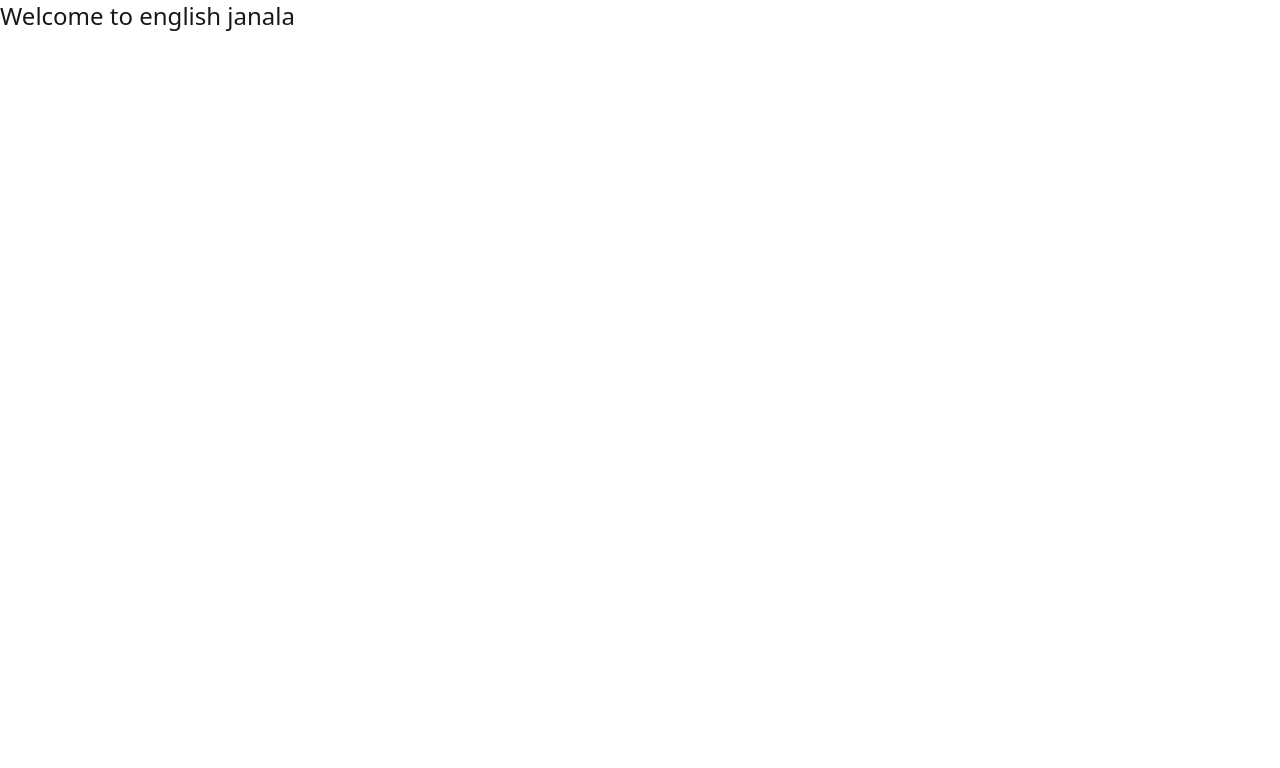
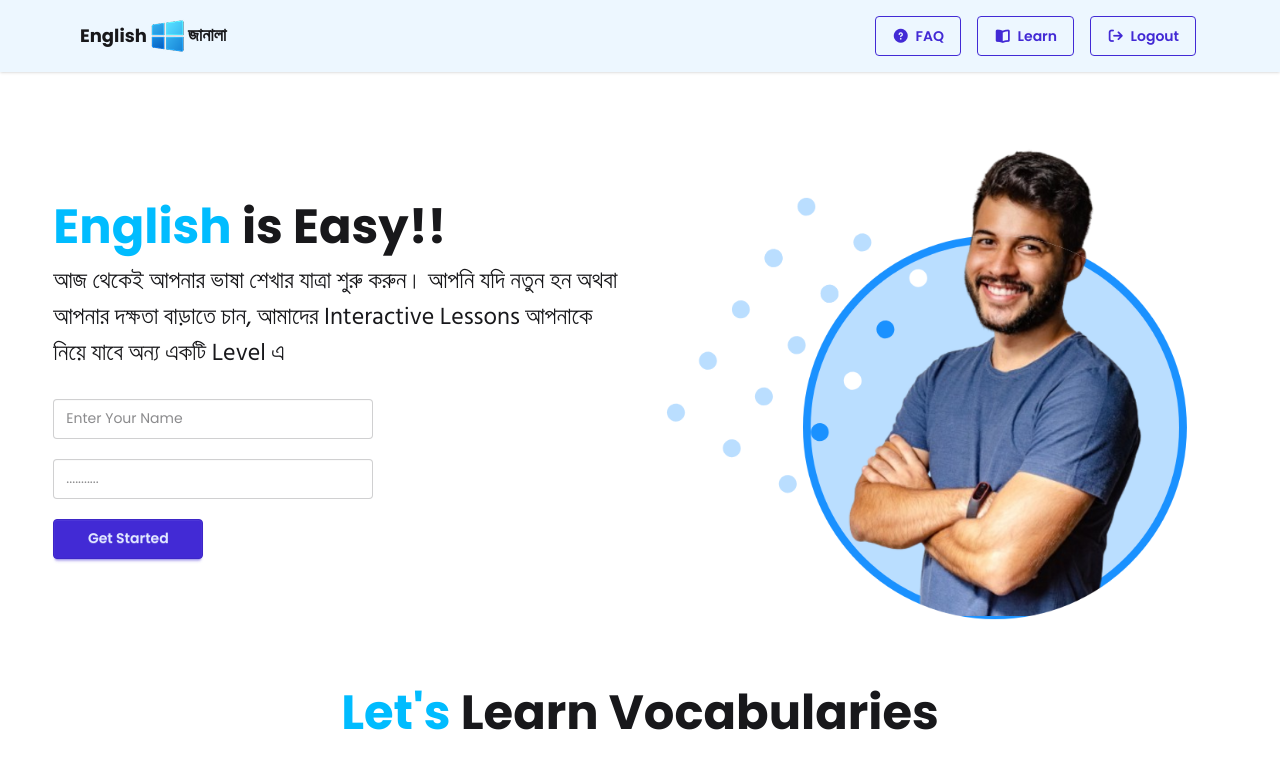
Before and after one commit to arik509/English-Janala, a plain HTML site: page index.html in a window 1280 px wide. Drawn offline with nearby package versions, Linux system fonts and the light colour scheme; no server answers.

Commit message:
Added Banner

```diff
--- a/index.html
+++ b/index.html
@@ -15,7 +15,67 @@
 </head>
 
 <body>
-    <h1 class="text-2xl">Welcome to english janala</h1>
+    <header class="">
+        <div class="navbar bg-base-100 shadow-sm bg-[#badeff42] px-[20px] lg:px-[80px]">
+            <div class="navbar-start">
+                <div class="dropdown">
+                    <div tabindex="0" role="button" class="btn btn-ghost lg:hidden">
+                        <svg xmlns="http://www.w3.org/2000/svg" class="h-5 w-5" fill="none" viewBox="0 0 24 24"
+                            stroke="currentColor">
+                            <path stroke-linecap="round" stroke-linejoin="round" stroke-width="2"
+                                d="M4 6h16M4 12h8m-8 6h16" />
+                        </svg>
+                    </div>
+                    <ul tabindex="0" class="menu menu-sm dropdown-content bg-base-100 rounded-box z-1 mt-3 w-52 p-2 shadow">
+                        <li><a class=""><i class="fa-solid fa-circle-question"></i> FAQ</a></li>
+                        <li><a class=""><i class="fa-solid fa-book-open"></i> Learn</a></li>
+                        <li><a class=""><i class="fa-solid fa-arrow-right-from-bracket"></i>
+                                Logout</a></li>
+                    </ul>
+                </div>
+                <a class="flex items-center">
+                    <span class="text-lg font-bold">English</span>
+                    <img src="assets/logo.png" alt="">
+                    <span class="bangla text-lg font-semibold">জানালা</span>
+                </a>
+            </div>
+            <div class="navbar-end hidden lg:flex">
+                <ul class="menu menu-horizontal px-1 space-x-4">
+                    <li><a class="btn btn-outline btn-primary"><i class="fa-solid fa-circle-question"></i> FAQ</a></li>
+                    <li><a class="btn btn-outline btn-primary"><i class="fa-solid fa-book-open"></i> Learn</a></li>
+                    <li><a class="btn btn-outline btn-primary"><i class="fa-solid fa-arrow-right-from-bracket"></i>
+                            Logout</a></li>
+                </ul>
+            </div>
+        </div>
+    </header>
+
+    <section class="flex flex-col-reverse lg:flex-row gap-10 justify-between py-5 items-center w-11/12 mx-auto">
+        <div class="content flex-1 text-center md:text-left">
+            <h2 class="text-[48px] font-bold"><span class="text-[#00BCFF]">English</span> is Easy!!</h2>
+            <p class="text-[24px] bangla">
+                আজ থেকেই আপনার ভাষা শেখার যাত্রা শুরু করুন। আপনি যদি নতুন হন অথবা আপনার দক্ষতা বাড়াতে চান, আমাদের Interactive Lessons আপনাকে নিয়ে যাবে অন্য একটি Level এ
+            </p>
+            <form action="" class="mt-[28px] flex gap-[20px] flex-col">
+                <input type="text" placeholder="Enter Your Name" class="input" />
+                <input type="password" placeholder="..........." class="input" />
+                <button class="btn btn-primary max-w-[150px]">Get Started</button>
+            </form>
+        </div>
+        <div class="image flex-1">
+            <img src="assets/hero-student.png" alt="">
+        </div>
+    </section>
+
+    <section>
+        <h2 class="text-[48px] font-bold text-center"><span class="text-[#00BCFF]">Let's</span> Learn Vocabularies</h2>
+
+
+        <div id="level-container">
+
+        </div>
+
+    </section>
 
     <script src="script.js"></script>
 </body>
--- a/script.js
+++ b/script.js
@@ -0,0 +1,7 @@
+const loadLessons = () => {
+    fetch("https://openapi.programming-hero.com/api/levels/all")
+    .then(res => res.json())
+    .then(json => console.log(json));
+}
+
+loadLessons();
--- a/style.css
+++ b/style.css
@@ -0,0 +1,11 @@
+
+@import url('https://fonts.googleapis.com/css2?family=Hind+Siliguri:wght@300;400;500;600;700&family=Poppins:ital,wght@0,100;0,200;0,300;0,400;0,500;0,600;0,700;0,800;0,900;1,100;1,200;1,300;1,400;1,500;1,600;1,700;1,800;1,900&display=swap');
+
+
+*{
+    font-family: "Poppins", sans-serif;
+}
+
+.bangla {
+    font-family: "Hind Siliguri", sans-serif;
+  }
```
